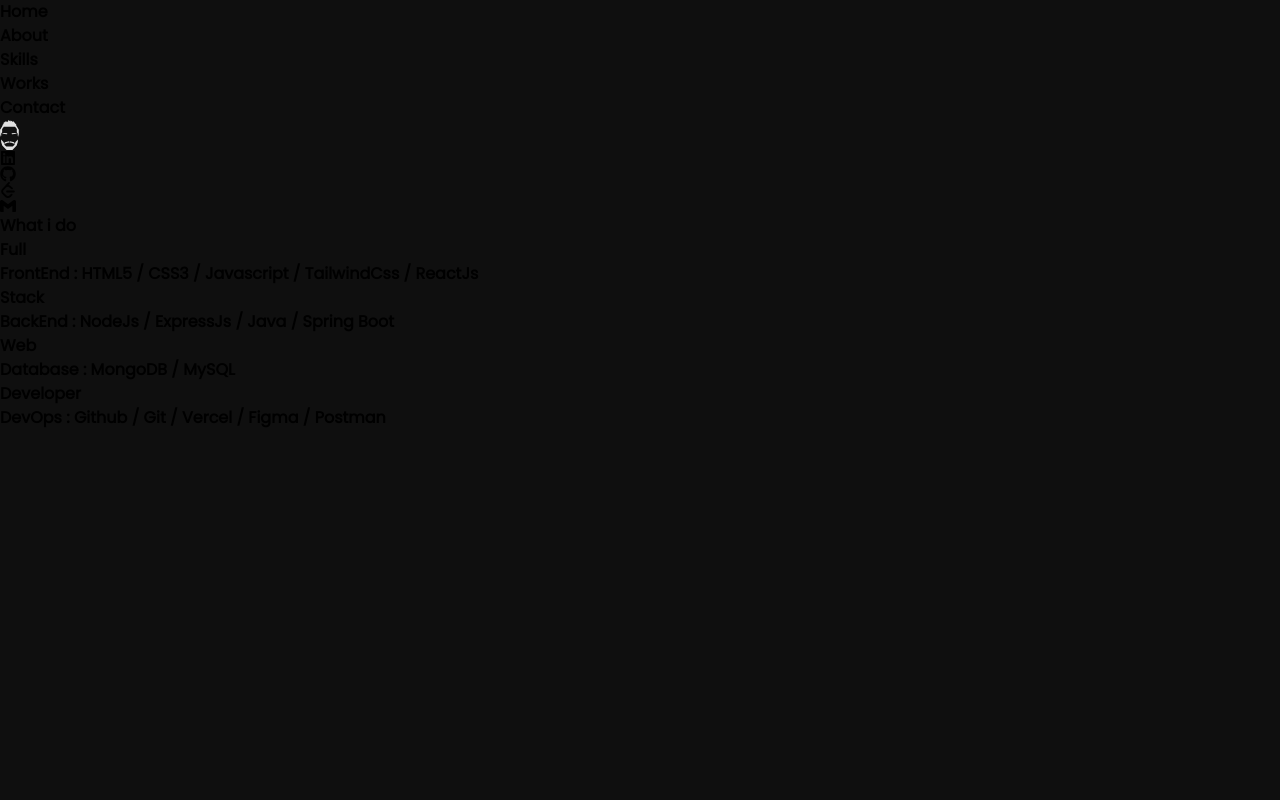
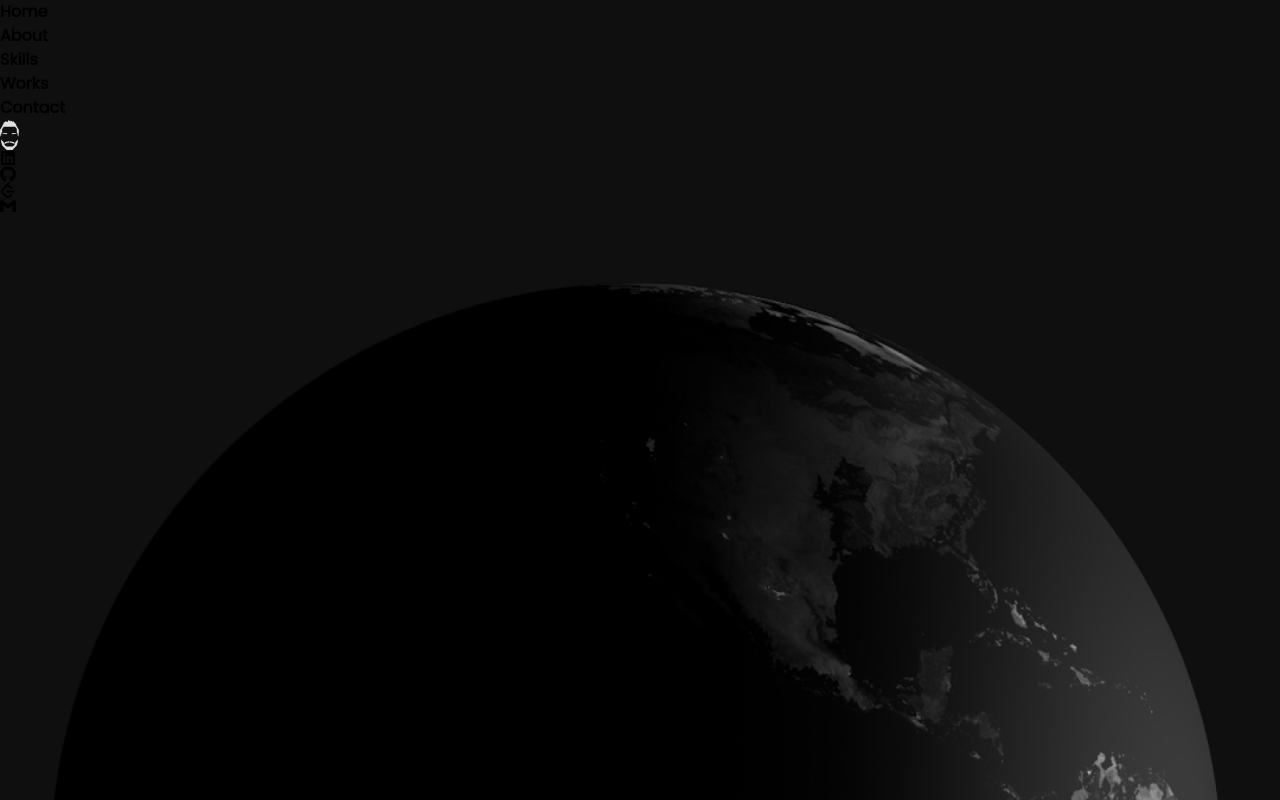
Before and after one commit to GOKUL-A-N/Personal-Portfolio-Website-Using-ReactJs-TailwindCSS, a React (Vite) app: page /skills in a window 1280 px wide. Shown: the top 800 px of the page. Built offline with nearby package versions, Linux system fonts and the light colour scheme.

Commit message:
Feat : added image

```diff
--- a/src/components/Skills.jsx
+++ b/src/components/Skills.jsx
@@ -1,5 +1,6 @@
 import React from 'react'
 import SkillCard from './SkillCard'
+import globe from "../assets/globe.png"
 
 const Skills = () => {
 
@@ -24,7 +25,10 @@ const Skills = () => {
   ]
 
   return (
-    <div>
+    <div className='relative'>
+      <div className='absolute h-screen w-full z-'>
+        <img src={globe} className='h-screen w-auto' alt="globe image" />
+      </div>
       <div className='h-screen w-full flex items-center justify-center cursor-default'>
         <div className='h-auto w-[98%] sm:w-[89%] md:w-[75%]'>
           <h1 className='uppercase text-[#ddd] tracking-widest font-normal'>What i do</h1>
```
Also changed, not shown: src/assets/globe.png (added).
